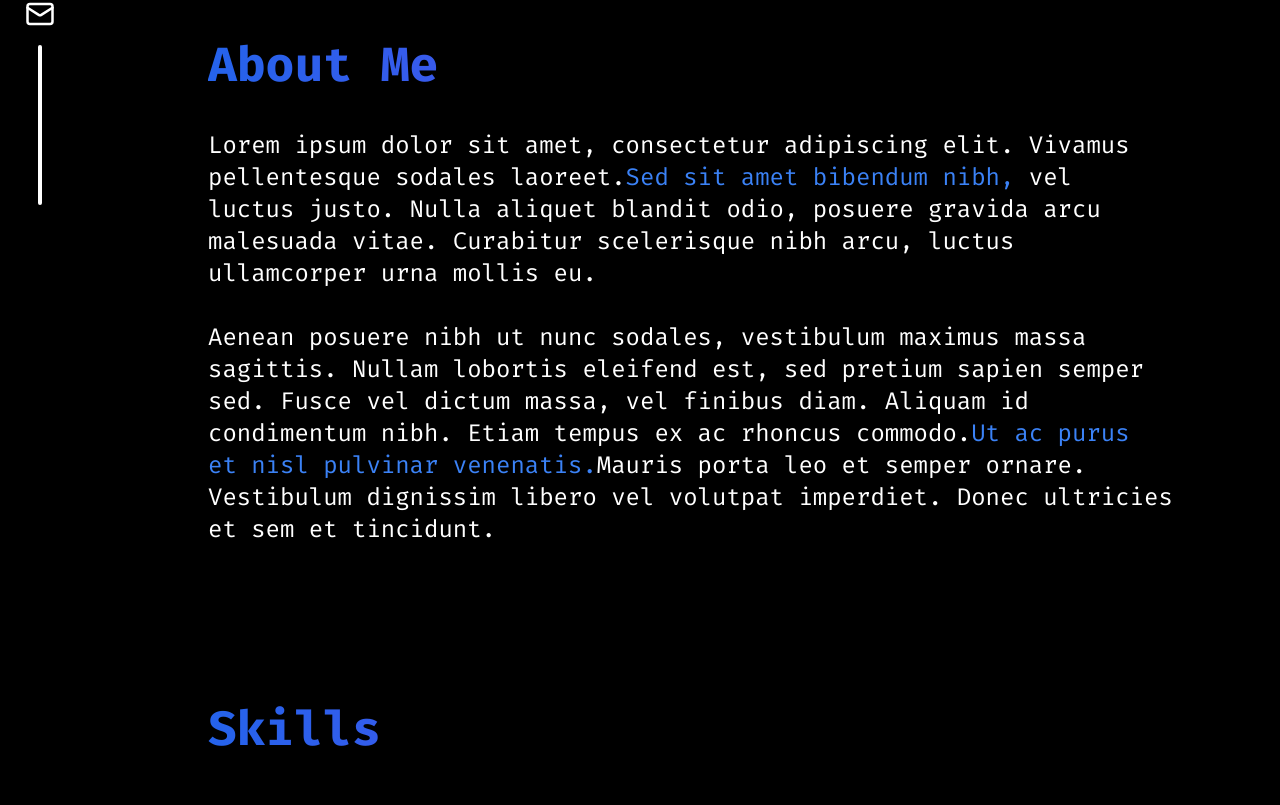
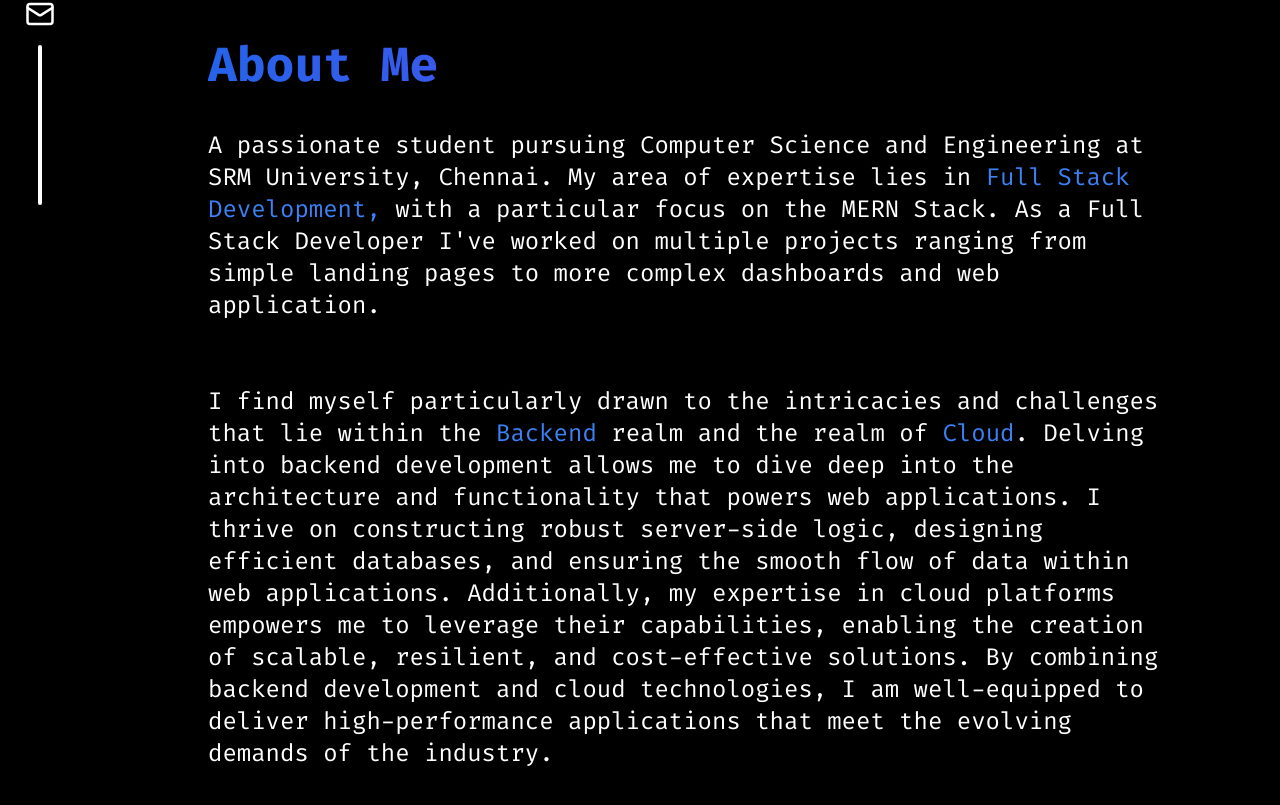
Before and after one commit to mdfarhaan/portfolio-v2, a Next.js app: page / in a window 1280 px wide. Shown: the part 595-1400 px from the top of the page. Built offline with nearby package versions, Linux system fonts and the light colour scheme.

Commit message:
:sparkles: Update Content

```diff
--- a/components/Landing/About.tsx
+++ b/components/Landing/About.tsx
@@ -6,23 +6,37 @@ const About = () => {
     <Section id="about-me-section">
       <Heading title="About Me" />
       <p className="text-2xl text-white w-[90%] mt-10">
-        Lorem ipsum dolor sit amet, consectetur adipiscing elit. Vivamus
-        pellentesque sodales laoreet.
-        <span className="text-blue-500">Sed sit amet bibendum nibh,</span> vel
-        luctus justo. Nulla aliquet blandit odio, posuere gravida arcu malesuada
-        vitae. Curabitur scelerisque nibh arcu, luctus ullamcorper urna mollis
-        eu.
-        <br />
-        <br />
-        Aenean posuere nibh ut nunc sodales, vestibulum maximus massa sagittis.
-        Nullam lobortis eleifend est, sed pretium sapien semper sed. Fusce vel
-        dictum massa, vel finibus diam. Aliquam id condimentum nibh. Etiam
-        tempus ex ac rhoncus commodo.
+        A passionate student pursuing Computer Science and Engineering at SRM
+        University, Chennai. My area of expertise lies in
+        <span className="text-blue-500"> Full Stack Development, </span>
+        with a particular focus on the MERN Stack. As a Full Stack Developer
+        I've worked on multiple projects ranging from simple landing pages to
+        more complex dashboards and web application.
+      </p>
+      <br />
+      <p className="text-2xl text-white w-[90%] mt-10">
+        I find myself particularly drawn to the intricacies and challenges that
+        lie within the <span className="text-blue-500">Backend</span> realm and
+        the realm of <span className="text-blue-500">Cloud</span>. Delving into
+        backend development allows me to dive deep into the architecture and
+        functionality that powers web applications. I thrive on constructing
+        robust server-side logic, designing efficient databases, and ensuring
+        the smooth flow of data within web applications. Additionally, my
+        expertise in cloud platforms empowers me to leverage their capabilities,
+        enabling the creation of scalable, resilient, and cost-effective
+        solutions. By combining backend development and cloud technologies, I am
+        well-equipped to deliver high-performance applications that meet the
+        evolving demands of the industry.
+      </p>
+      <p className="text-2xl text-white w-[90%] mt-10">
+        In addition to my technical expertise I have demonstrated leadership
+        skills by leading and mentoring teams in various college clubs. Through
+        these experiences, I developed effective{" "}
         <span className="text-blue-500">
-          Ut ac purus et nisl pulvinar venenatis.
+          communication, teamwork, and decision-making skills
         </span>
-        Mauris porta leo et semper ornare. Vestibulum dignissim libero vel
-        volutpat imperdiet. Donec ultricies et sem et tincidunt.
+        . My combination of technical skills and leadership skills positions me
+        to make a positive impact in technology.
       </p>
     </Section>
   );
--- a/components/Landing/Contact.tsx
+++ b/components/Landing/Contact.tsx
@@ -8,21 +8,21 @@ const Contact = () => {
       <Heading title="Get in Touch" />
       <div className="w-[90%]">
         <p className="text-2xl text-white  my-10">
-          Lorem ipsum dolor sit amet, consectetur adipiscing elit. Vivamus
-          pellentesque sodales laoreet.
-          <span className="text-blue-500">Sed sit amet bibendum nibh,</span> vel
-          luctus justo. Nulla aliquet blandit odio, posuere gravida arcu
-          malesuada vitae. Curabitur scelerisque nibh arcu, luctus ullamcorper
-          urna mollis eu.
+          <span className="text-blue-500"> Lets Connect!</span> Feel free to
+          reach out to me via email or schedule a quick meet!!
         </p>
-        <div className="md:w-full w-[90%] flex md:flex-row flex-col items-center justify-center">
+        <div className="w-full flex md:flex-row flex-col items-center justify-center">
           <Link
             className="mx-3 md:mb-0 mb-10"
             href="mailto:farhaanm110@gmail.com"
           >
             <Button text="Send a Mail" />
           </Link>
-          <Link className="mx-3" href="">
+          <Link
+            className="mx-3"
+            href="https://cal.com/mdfarhaan/discovery-chat"
+            target="_blank"
+          >
             <Button text="Schedule a Meet" varient="secondary" />
           </Link>
         </div>
--- a/components/Landing/Projects.tsx
+++ b/components/Landing/Projects.tsx
@@ -14,10 +14,10 @@ const Card = ({ data, idx }) => {
       }`}
     >
       <Image
-        src={"/screen.png"}
-        className="md:w-[60%] w-full mr-5 object-contain"
-        width={100}
-        height={100}
+        src={data.image}
+        className="md:w-[60%] w-full mr-5"
+        width={500}
+        height={500}
         alt="screen"
       />
       <div
--- a/components/Layout/Footer.tsx
+++ b/components/Layout/Footer.tsx
@@ -3,7 +3,7 @@ import React from "react";
 const Footer = () => {
   return (
     <>
-      <p className="text-center text-white text-xl m-5 font-thin">
+      <p className="w-[90%] text-center text-white text-xl mb-5 font-thin">
         Made with ❤️ by MdFarhaan
       </p>
     </>
--- a/components/Layout/index.tsx
+++ b/components/Layout/index.tsx
@@ -10,7 +10,7 @@ const Layout = ({ children }) => {
       <main className="flex-1 xl:ml-52 lg:ml-32 sm:ml-36 ml-28">
         <Navbar />
         {children}
-        {/* <Footer /> */}
+        <Footer />
       </main>
     </div>
   );
--- a/components/helper/data.ts
+++ b/components/helper/data.ts
@@ -114,7 +114,8 @@ export const experience = [
 export const projects = [
   {
     name: "Flow Cloud Share",
-    image: "https://picsum.photos/200/300?image=1050",
+    image:
+      "https://res.cloudinary.com/mdfarhaan/image/upload/v1686693907/Portfolio/Projects/screen_dd1o04.png",
     description:
       "Cloud sharing and storage service built using ReactJS, AWS S3 to store the uploaded files and TypeScript. Upload your file and get a link to share.",
     github: "https://github.com/mdfarhaan/flow",
@@ -123,7 +124,8 @@ export const projects = [
   },
   {
     name: "Crypto Portfolio Tracker",
-    image: null,
+    image:
+      "https://res.cloudinary.com/mdfarhaan/image/upload/v1686694058/Portfolio/Projects/cryptoflash_ephxwa.png",
     description:
       "Crypto Portfolio Tracker, keep track of your Profits, Losses, Valuation, Transaction and Assets all at one place. View your profits, losses, best performing crypto currency, Cryptoflash dashboard is packed with information about your assets. Charts to visualise your assets.",
     github: "https://github.com/mdfarhaan/cryptoflash",
@@ -132,7 +134,8 @@ export const projects = [
   },
   {
     name: "TRYM - URL Shortner",
-    image: null,
+    image:
+      "https://res.cloudinary.com/mdfarhaan/image/upload/v1686694104/Portfolio/Projects/trym_nvc5sr.png",
     description:
       "Shorten your url with your custom code at TRYM How cool is that!",
     github: "https://github.com/mdfarhaan/trym",
@@ -164,12 +167,22 @@ export const projects = [
     live: null,
     stack: ["Python", "Flask", "BeautifulSoup"],
   },
+  {
+    name: "Petrolon App",
+    image:
+      "https://res.cloudinary.com/mdfarhaan/image/upload/v1686694806/Portfolio/Projects/Mockup_rfukaw.png",
+    description: "Public API to get fuel price in India in JSON format.",
+    github: "https://github.com/mdfarhaan/fuel-price-api",
+    live: null,
+    stack: ["Python", "Flask", "BeautifulSoup"],
+  },
 ];
 
 export const featuredProjects = [
   {
     name: "Flow Cloud Share",
-    image: "https://picsum.photos/200/300?image=1050",
+    image:
+      "https://res.cloudinary.com/mdfarhaan/image/upload/v1686693907/Portfolio/Projects/screen_dd1o04.png",
     description:
       "Cloud sharing and storage service built using ReactJS, AWS S3 to store the uploaded files and TypeScript. Upload your file and get a link to share.",
     github: "https://github.com/mdfarhaan/flow",
@@ -178,7 +191,8 @@ export const featuredProjects = [
   },
   {
     name: "Crypto Portfolio Tracker",
-    image: null,
+    image:
+      "https://res.cloudinary.com/mdfarhaan/image/upload/v1686694058/Portfolio/Projects/cryptoflash_ephxwa.png",
     description:
       "Crypto Portfolio Tracker, keep track of your Profits, Losses, Valuation, Transaction and Assets all at one place. View your profits, losses, best performing crypto currency, Cryptoflash dashboard is packed with information about your assets. Charts to visualise your assets.",
     github: "https://github.com/mdfarhaan/cryptoflash",
@@ -187,7 +201,8 @@ export const featuredProjects = [
   },
   {
     name: "TRYM - URL Shortner",
-    image: null,
+    image:
+      "https://res.cloudinary.com/mdfarhaan/image/upload/v1686694104/Portfolio/Projects/trym_nvc5sr.png",
     description:
       "Shorten your url with your custom code at TRYM How cool is that!",
     github: "https://github.com/mdfarhaan/trym",
--- /dev/null
+++ b/next.config.js
@@ -0,0 +1,6 @@
+module.exports = {
+  reactStrictMode: true,
+  images: {
+    domains: ["res.cloudinary.com"],
+  },
+};
```
